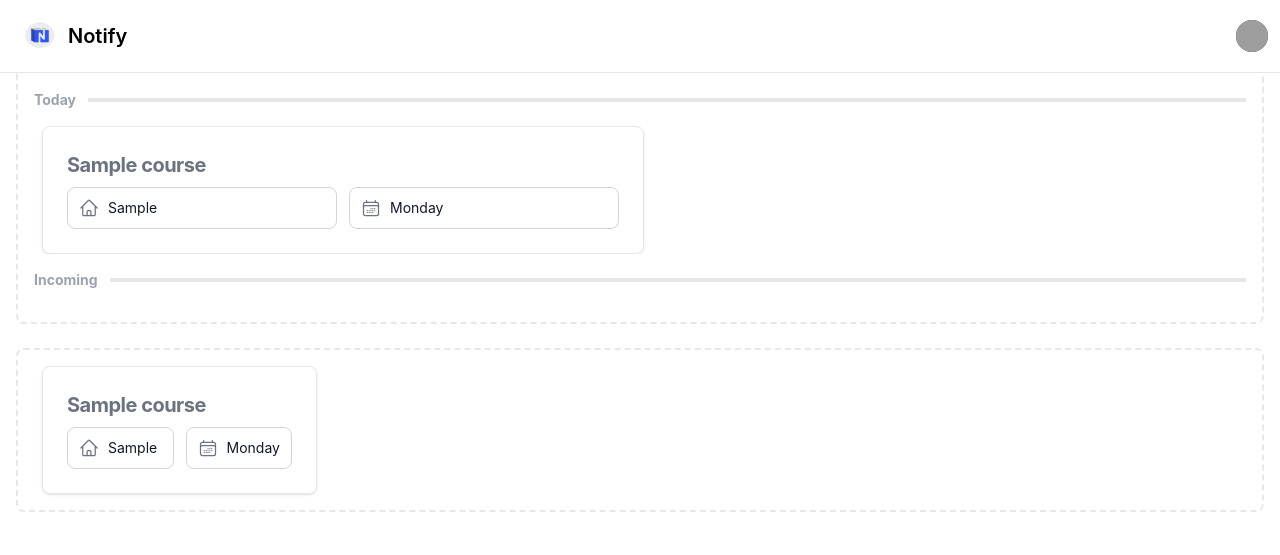
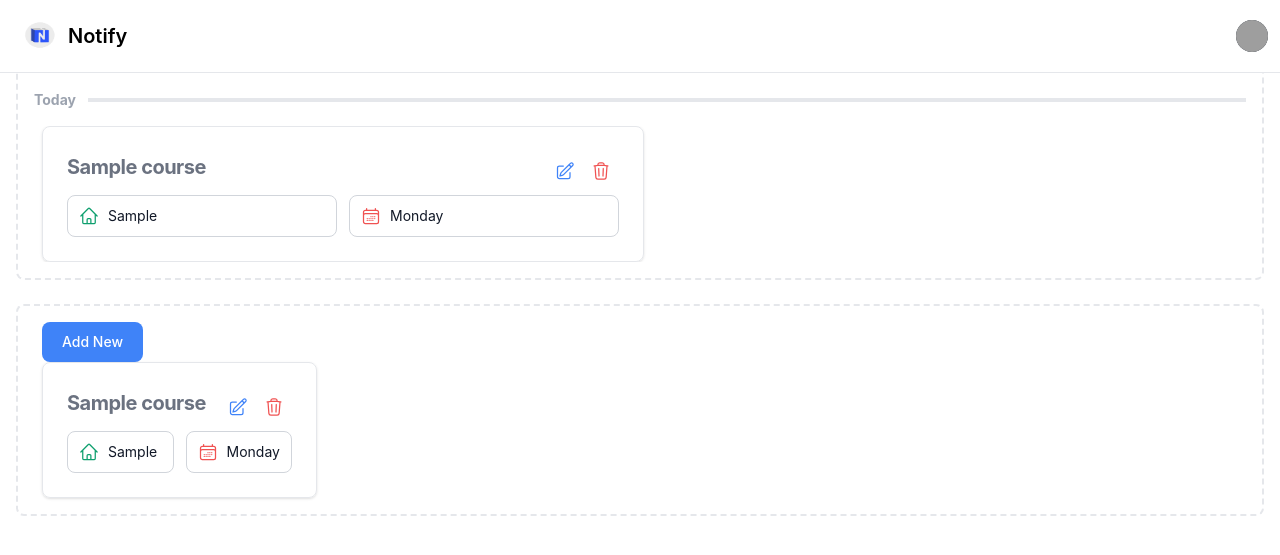
Before and after one commit to alfroeha/notify, a Django app: page /courses/ in a window 1280 px wide. Shown: the top 555 px of the page. Run offline with Django 4.2, Linux system fonts and the light colour scheme; a user stored in the database is signed in; tables that the repository leaves empty hold one stand-in row (values such as "Sample post"); some libraries are stand-ins or nearby versions; grey boxes are pictures that could not be loaded.

Commit message:
Complete course features

```diff
--- a/accounts/views.py
+++ b/accounts/views.py
@@ -1,6 +1,5 @@
 from django.shortcuts import render, redirect
 from django.contrib.auth import get_user_model
-from django.http import HttpResponse
 from django.contrib.auth import authenticate, login, logout
 from django.contrib.auth.models import User
 from . forms import LoginForm, SignupForm
--- a/courses/templates/Courses.html
+++ b/courses/templates/Courses.html
@@ -1,24 +1,33 @@
 {% extends 'Base.html' %}
+{% load static %}
 
 {% block title %}Courses{% endblock %}
 
 {% block content %}
   {% include 'components/Navbar.html' %}
   {% include 'components/Sidebar.html' %}
+  {% include 'components/CourseModal.html'   %}
   <div class="mt-4 p-4 sm:ml-64">
     <div class="p-4 border-2 border-gray-200 border-dashed rounded-lg dark:border-gray-700 mt-14">
       {% include 'components/Breadcumb.html' with current_page='courses' %}
+      {% if today %}
         {% include 'components/Divider.html' with divider='Today'  %}
         <div class="mx-auto w-1/3 overflow-x-auto">
           {% include 'components/Carousel.html' with courses=today  %}
         </div>
+      {% endif %}
+      {% if incoming %}
         {% include 'components/Divider.html' with divider='Incoming'  %}
         <div class="mx-auto w-1/3 overflow-x-auto">
           {% include 'components/Carousel.html' with courses=incoming  %}
         </div>
+      {% endif %}
     </div>
 
     <div class="p-4 border-2 border-gray-200 border-dashed rounded-lg dark:border-gray-700 mt-6">
+      <button data-modal-target="addCourseModal" data-modal-toggle="addCourseModal" class="ml-2 my-2 text-white bg-blue-500 hover:bg-blue-500 focus:ring-4 focus:outline-none focus:ring-blue-400 font-medium rounded-lg text-sm px-5 py-2.5 text-center dark:bg-blue-500 dark:hover:bg-blue-600 dark:focus:ring-blue-600" type="button">
+        Add New
+      </button>
       <div class="grid grid-cols-4 grid-flow-col gap-4">
         {% for course in courses %}
           {% include 'components/Card.html' with course=course  %}
--- a/courses/urls.py
+++ b/courses/urls.py
@@ -1,6 +1,7 @@
 from django.urls import path
-from . views import courses
+from . views import courses, course
 
 urlpatterns = [
-  path('', courses, name='courses')
+  path('', courses, name='courses'),
+  path('<int:id>', course, name='course')
 ]
--- a/courses/views.py
+++ b/courses/views.py
@@ -1,11 +1,45 @@
-from django.shortcuts import render
+from django.shortcuts import render, redirect, get_object_or_404
+from django.http import JsonResponse
 from django.contrib.auth.decorators import login_required
+from django.views.decorators.csrf import csrf_exempt
 from . models import Course
+from . forms import CourseForm
 
 # Create your views here.
 @login_required
 def courses(request):
+  if request.method == 'POST':
+    form = CourseForm(request.POST)
+    if form.is_valid():
+      cleaned_data = form.cleaned_data
+      course = Course(user_id=request.user.id, name=cleaned_data['name'], room=cleaned_data['room'], day=cleaned_data['day'])
+      course.save()
+      return redirect('courses')
   courses = Course.objects.filter(user_id=request.user.id)
   today = Course.objects.get_today_courses(request.user.id)
   incoming = Course.objects.get_incoming_courses(request.user.id)
   return render(request, 'Courses.html', {'courses': courses, 'today': today, 'incoming': incoming})
+
+@login_required
+@csrf_exempt
+def course(request, id):
+  course = get_object_or_404(Course, id=id)
+  if request.method == 'DELETE':
+    course.delete()
+    return True
+  elif request.method == 'POST':
+    form = CourseForm(request.POST)
+    if form.is_valid():
+      cleaned_data = form.cleaned_data
+      course.name = cleaned_data['name']
+      course.room = cleaned_data['room']
+      course.day = cleaned_data['day']
+      course.save()
+    return redirect('courses')
+  data = {
+    'id': course.id,
+    'name': course.name,
+    'room': course.room,
+    'day': course.day
+  }
+  return JsonResponse(data)
--- /dev/null
+++ b/dashboard/static/js/courses.js
@@ -0,0 +1,20 @@
+function deleteCourse(itemId) {
+  console.log(itemId);
+  fetch(`http://localhost:8000/courses/${itemId}`, {
+    method: "DELETE",
+  }).then(() => {
+    window.location.reload();
+  });
+}
+
+function updateCourse(itemId) {
+  fetch(`http://localhost:8000/courses/${itemId}`)
+    .then((response) => response.json())
+    .then((data) => {
+      const form = document.getElementById("courseForm");
+      form.action = `http://localhost:8000/courses/${itemId}`;
+      document.getElementById("name").value = data.name;
+      document.getElementById("room").value = data.room;
+      document.getElementById("day").value = data.day;
+    });
+}
--- a/dashboard/templates/Base.html
+++ b/dashboard/templates/Base.html
@@ -16,5 +16,6 @@
   {% endblock %}
 
   <script src="https://cdnjs.cloudflare.com/ajax/libs/flowbite/1.6.5/flowbite.min.js"></script>
+  <script src="{% static 'js/courses.js' %}"></script>
 </body>
 </html>
--- a/dashboard/templates/Dashboard.html
+++ b/dashboard/templates/Dashboard.html
@@ -8,14 +8,18 @@
   <div class="mt-4 p-4 sm:ml-64">
     <div class="p-4 border-2 border-gray-200 border-dashed rounded-lg dark:border-gray-700 mt-14">
       {% include 'components/Breadcumb.html' %}
+      {% if today %}
         {% include 'components/Divider.html' with divider='Today'  %}
         <div class="mx-auto w-1/3 overflow-x-auto">
           {% include 'components/Carousel.html' with courses=today  %}
         </div>
+      {% endif %}
+      {% if incoming %}
         {% include 'components/Divider.html' with divider='Incoming'  %}
         <div class="mx-auto w-1/3 overflow-x-auto">
           {% include 'components/Carousel.html' with courses=incoming  %}
         </div>
+      {% endif %}
     </div>
 
     <div class="p-4 border-2 border-gray-200 border-dashed rounded-lg dark:border-gray-700 mt-6">
--- a/dashboard/templates/components/Card.html
+++ b/dashboard/templates/components/Card.html
@@ -1,9 +1,23 @@
-<div class="flex-none mx-2 w-1/3 md:w-1/2 p-2 md:p-6 border border-gray-200 rounded-lg shadow hover:bg-gray-100 dark:bg-gray-800 dark:border-gray-700 dark:hover:bg-gray-700">
-  <h5 class="mb-2 text-xl font-bold tracking-tight text-gray-500 dark:text-white">{{ course.name }}</h5>
+<div class="flex-none space-y-1 mx-2 w-1/3 md:w-1/2 p-2 md:p-6 border border-gray-200 rounded-lg shadow hover:bg-gray-100 dark:bg-gray-800 dark:border-gray-700 dark:hover:bg-gray-700">
+  <div class="flex justify-between items-center">
+    <p class="mb-2 text-xl font-bold tracking-tight text-gray-500 dark:text-white">{{ course.name }}</p>
+    <div class="flex items-center">
+      <button type="button" data-modal-target="addCourseModal" data-modal-toggle="addCourseModal" onclick="updateCourse(`{{ course.id }}`)" class="text-blue-500 rounded-md text-sm p-2 text-center">
+        <svg class="w-5 h-5" fill="none" stroke="currentColor" stroke-width="1.5" viewBox="0 0 24 24" xmlns="http://www.w3.org/2000/svg" aria-hidden="true">
+          <path stroke-linecap="round" stroke-linejoin="round" d="M16.862 4.487l1.687-1.688a1.875 1.875 0 112.652 2.652L10.582 16.07a4.5 4.5 0 01-1.897 1.13L6 18l.8-2.685a4.5 4.5 0 011.13-1.897l8.932-8.931zm0 0L19.5 7.125M18 14v4.75A2.25 2.25 0 0115.75 21H5.25A2.25 2.25 0 013 18.75V8.25A2.25 2.25 0 015.25 6H10"></path>
+        </svg>
+      </button>
+      <button type="button" class="text-red-500 rounded-md text-sm p-2 text-center" onclick="deleteCourse(`{{ course.id }}`)">
+        <svg class="w-5 h-6" fill="none" stroke="currentColor" stroke-width="1.5" viewBox="0 0 24 24" xmlns="http://www.w3.org/2000/svg" aria-hidden="true">
+          <path stroke-linecap="round" stroke-linejoin="round" d="M14.74 9l-.346 9m-4.788 0L9.26 9m9.968-3.21c.342.052.682.107 1.022.166m-1.022-.165L18.16 19.673a2.25 2.25 0 01-2.244 2.077H8.084a2.25 2.25 0 01-2.244-2.077L4.772 5.79m14.456 0a48.108 48.108 0 00-3.478-.397m-12 .562c.34-.059.68-.114 1.022-.165m0 0a48.11 48.11 0 013.478-.397m7.5 0v-.916c0-1.18-.91-2.164-2.09-2.201a51.964 51.964 0 00-3.32 0c-1.18.037-2.09 1.022-2.09 2.201v.916m7.5 0a48.667 48.667 0 00-7.5 0"></path>
+        </svg>
+      </button>
+    </div>
+  </div>
   <div class="flex justify-between space-x-3">
     <div class="relative">
       <div class="absolute inset-y-0 left-0 flex items-center pl-3 pointer-events-none">
-        <svg class="w-5 h-5 text-gray-500 dark:text-gray-400" fill="none" stroke="currentColor" stroke-width="1.5" viewBox="0 0 24 24" xmlns="http://www.w3.org/2000/svg" aria-hidden="true">
+        <svg class="w-5 h-5 text-green-500 dark:text-green-400" fill="none" stroke="currentColor" stroke-width="1.5" viewBox="0 0 24 24" xmlns="http://www.w3.org/2000/svg" aria-hidden="true">
           <path stroke-linecap="round" stroke-linejoin="round" d="M2.25 12l8.954-8.955c.44-.439 1.152-.439 1.591 0L21.75 12M4.5 9.75v10.125c0 .621.504 1.125 1.125 1.125H9.75v-4.875c0-.621.504-1.125 1.125-1.125h2.25c.621 0 1.125.504 1.125 1.125V21h4.125c.621 0 1.125-.504 1.125-1.125V9.75M8.25 21h8.25"></path>
         </svg>
       </div>
@@ -11,7 +25,7 @@
     </div>
     <div class="relative">
       <div class="absolute inset-y-0 left-0 flex items-center pl-3 pointer-events-none">
-        <svg class="w-5 h-5 text-gray-500 dark:text-gray-400" fill="none" stroke="currentColor" stroke-width="1.5" viewBox="0 0 24 24" xmlns="http://www.w3.org/2000/svg" aria-hidden="true">
+        <svg class="w-5 h-5 text-red-500 dark:text-red-400" fill="none" stroke="currentColor" stroke-width="1.5" viewBox="0 0 24 24" xmlns="http://www.w3.org/2000/svg" aria-hidden="true">
           <path stroke-linecap="round" stroke-linejoin="round" d="M6.75 3v2.25M17.25 3v2.25M3 18.75V7.5a2.25 2.25 0 012.25-2.25h13.5A2.25 2.25 0 0121 7.5v11.25m-18 0A2.25 2.25 0 005.25 21h13.5A2.25 2.25 0 0021 18.75m-18 0v-7.5A2.25 2.25 0 015.25 9h13.5A2.25 2.25 0 0121 11.25v7.5m-9-6h.008v.008H12v-.008zM12 15h.008v.008H12V15zm0 2.25h.008v.008H12v-.008zM9.75 15h.008v.008H9.75V15zm0 2.25h.008v.008H9.75v-.008zM7.5 15h.008v.008H7.5V15zm0 2.25h.008v.008H7.5v-.008zm6.75-4.5h.008v.008h-.008v-.008zm0 2.25h.008v.008h-.008V15zm0 2.25h.008v.008h-.008v-.008zm2.25-4.5h.008v.008H16.5v-.008zm0 2.25h.008v.008H16.5V15z"></path>
         </svg>
       </div>
--- /dev/null
+++ b/dashboard/templates/components/CourseModal.html
@@ -0,0 +1,72 @@
+<div id="addCourseModal" tabindex="-1" aria-hidden="true"
+  class="fixed top-0 left-0 right-0 z-50 hidden w-full p-4 overflow-x-hidden overflow-y-auto md:inset-0 h-[calc(100%-1rem)] max-h-full">
+  <div class="relative w-full max-w-2xl max-h-full">
+    <!-- Modal content -->
+    <div class="relative bg-white rounded-lg shadow dark:bg-gray-700">
+      <!-- Modal header -->
+      <div class="flex items-start justify-between p-4 border-b rounded-t dark:border-gray-600">
+        <h3 class="text-xl font-semibold text-gray-900 dark:text-white">
+          Course
+        </h3>
+        <button type="button"
+          class="text-gray-400 bg-transparent hover:bg-gray-200 hover:text-gray-900 rounded-lg text-sm p-1.5 ml-auto inline-flex items-center dark:hover:bg-gray-600 dark:hover:text-white"
+          data-modal-hide="addCourseModal">
+          <svg aria-hidden="true" class="w-5 h-5" fill="currentColor" viewBox="0 0 20 20"
+            xmlns="http://www.w3.org/2000/svg">
+            <path fill-rule="evenodd"
+              d="M4.293 4.293a1 1 0 011.414 0L10 8.586l4.293-4.293a1 1 0 111.414 1.414L11.414 10l4.293 4.293a1 1 0 01-1.414 1.414L10 11.414l-4.293 4.293a1 1 0 01-1.414-1.414L8.586 10 4.293 5.707a1 1 0 010-1.414z"
+              clip-rule="evenodd"></path>
+          </svg>
+          <span class="sr-only">Close modal</span>
+        </button>
+      </div>
+      <!-- Modal body -->
+      <form id="courseForm" action="{% url 'courses' %}" method="post">
+        {% csrf_token %}
+        <div class="p-6 space-y-6">
+          <div class="relative z-0 w-full mb-6 group">
+            <input type="text" name="name" id="name"
+              class="block py-2.5 px-0 w-full text-sm text-gray-900 bg-transparent border-0 border-b-2 border-gray-300 appearance-none dark:text-white dark:border-gray-600 dark:focus:border-blue-500 focus:outline-none focus:ring-0 focus:border-blue-600 peer"
+              placeholder=" " required />
+            <label for="name"
+              class="peer-focus:font-medium absolute text-sm text-gray-500 dark:text-gray-400 duration-300 transform -translate-y-6 scale-75 top-3 -z-10 origin-[0] peer-focus:left-0 peer-focus:text-blue-600 peer-focus:dark:text-blue-500 peer-placeholder-shown:scale-100 peer-placeholder-shown:translate-y-0 peer-focus:scale-75 peer-focus:-translate-y-6">Course
+              Name</label>
+          </div>
+          <div class="relative z-0 w-full mb-6 group">
+            <div class="absolute inset-y-0 left-0 flex items-center pl-3 pointer-events-none">
+              <svg class="w-5 h-5 text-green-500 dark:text-green-400" fill="none" stroke="currentColor"
+                stroke-width="1.5" viewBox="0 0 24 24" xmlns="http://www.w3.org/2000/svg" aria-hidden="true">
+                <path stroke-linecap="round" stroke-linejoin="round"
+                  d="M2.25 12l8.954-8.955c.44-.439 1.152-.439 1.591 0L21.75 12M4.5 9.75v10.125c0 .621.504 1.125 1.125 1.125H9.75v-4.875c0-.621.504-1.125 1.125-1.125h2.25c.621 0 1.125.504 1.125 1.125V21h4.125c.621 0 1.125-.504 1.125-1.125V9.75M8.25 21h8.25">
+                </path>
+              </svg>
+            </div>
+            <input type="text" name="room" id="room"
+              class="border border-gray-300 text-gray-900 text-sm rounded-lg focus:ring-blue-500 focus:border-blue-500 block w-full pl-10 p-2.5  dark:bg-gray-700 dark:border-gray-600 dark:placeholder-gray-400 dark:text-white dark:focus:ring-blue-500 dark:focus:border-blue-500"
+              placeholder="Room">
+          </div>
+          <div class="relative z-0 w-full mb-6 group">
+            <select id="day" name="day" class="bg-gray-50 border border-gray-300 text-gray-900 text-sm rounded-lg focus:ring-blue-500 focus:border-blue-500 block w-full p-2.5 dark:bg-gray-700 dark:border-gray-600 dark:placeholder-gray-400 dark:text-white dark:focus:ring-blue-500 dark:focus:border-blue-500">
+              <option value="sunday">Sunday</option>
+              <option value="monday">Monday</option>
+              <option value="tuesday">Tuesday</option>
+              <option value="wednesday">Wednesday</option>
+              <option value="thursday">Thursday</option>
+              <option value="friday">Friday</option>
+              <option value="saturday">Saturday</option>
+            </select>
+          </div>
+        </div>
+        <!-- Modal footer -->
+        <div class="flex items-end justify-end p-6 space-x-2 border-t border-gray-200 rounded-b dark:border-gray-600">
+          <div>
+            <button data-modal-hide="addCourseModal" type="submit"
+              class="text-white bg-blue-700 hover:bg-blue-800 focus:ring-4 focus:outline-none focus:ring-blue-300 font-medium rounded-lg text-sm px-5 py-2.5 text-center dark:bg-blue-600 dark:hover:bg-blue-700 dark:focus:ring-blue-800">Save</button>
+            <button data-modal-hide="addCourseModal" type="button"
+              class="text-gray-500 bg-white hover:bg-gray-100 focus:ring-4 focus:outline-none focus:ring-blue-300 rounded-lg border border-gray-200 text-sm font-medium px-5 py-2.5 hover:text-gray-900 focus:z-10 dark:bg-gray-700 dark:text-gray-300 dark:border-gray-500 dark:hover:text-white dark:hover:bg-gray-600 dark:focus:ring-gray-600">Cancel</button>
+          </div>
+        </div>
+      </form>
+    </div>
+  </div>
+</div>
```
Also changed, not shown: courses/forms.py (added, +8 -0 lines), courses/models.py (+13 -13 lines), dashboard/templates/components/TodoTabs.html (+12 -3 lines). Lines whose indentation alone changed are shown as unchanged.
